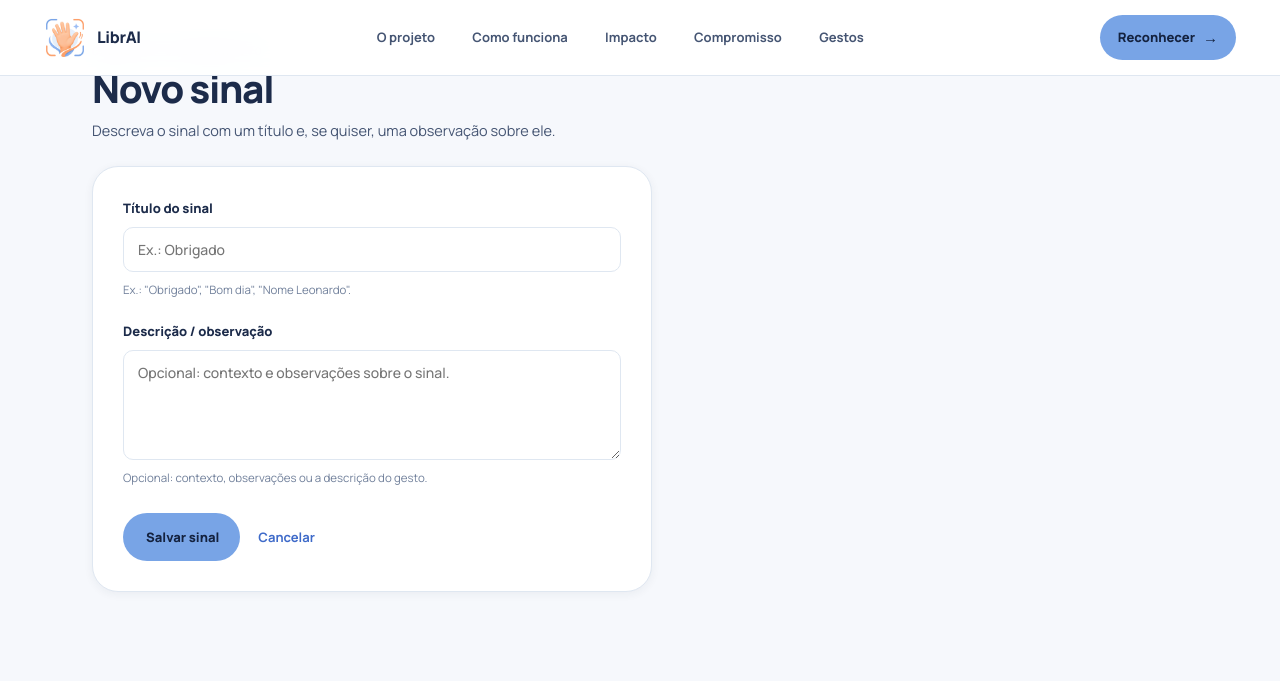
After one commit to VqtorZ/LibrAI, a Django app: page /gestos/novo/ in a window 1280 px wide. The commit adds this page. Shown: the top 681 px of the page. Run offline with Django 5.2, Linux system fonts and the light colour scheme.

Commit message:
feat: adiciona estrutura de sinais e gestos

```diff
--- /dev/null
+++ b/libras/forms.py
@@ -0,0 +1,40 @@
+"""Forms do LibrAI."""
+from django import forms
+
+from .models import Sinal
+
+
+class SinalForm(forms.ModelForm):
+    """Cadastro de um novo sinal/gesto.
+
+    A validação acontece no backend: o título é obrigatório, sem espaços
+    desnecessários, e a descrição permanece opcional.
+    """
+
+    class Meta:
+        model = Sinal
+        fields = ["titulo", "descricao"]
+        labels = {
+            "titulo": "Título do sinal",
+            "descricao": "Descrição / observação",
+        }
+        widgets = {
+            "titulo": forms.TextInput(
+                attrs={"placeholder": "Ex.: Obrigado", "autocomplete": "off"}
+            ),
+            "descricao": forms.Textarea(
+                attrs={
+                    "rows": 4,
+                    "placeholder": "Opcional: contexto e observações sobre o sinal.",
+                }
+            ),
+        }
+        error_messages = {
+            "titulo": {"required": "Informe o título do sinal."},
+        }
+
+    def clean_titulo(self):
+        titulo = self.cleaned_data.get("titulo", "").strip()
+        if not titulo:
+            raise forms.ValidationError("Informe o título do sinal.")
+        return titulo
--- /dev/null
+++ b/libras/models.py
@@ -0,0 +1,24 @@
+"""Models do LibrAI."""
+from django.db import models
+
+
+class Sinal(models.Model):
+    """Sinal ou gesto cadastrado colaborativamente no LibrAI.
+
+    Representa entradas genéricas do vocabulário (letras, palavras ou nomes),
+    sem regras específicas de Libras — o cadastro é livre.
+    """
+
+    titulo = models.CharField("título", max_length=120)
+    descricao = models.TextField("descrição", blank=True)
+    criado_em = models.DateTimeField("criado em", auto_now_add=True)
+    atualizado_em = models.DateTimeField("atualizado em", auto_now=True)
+    ativo = models.BooleanField("ativo", default=True)
+
+    class Meta:
+        ordering = ("-criado_em",)
+        verbose_name = "sinal"
+        verbose_name_plural = "sinais"
+
+    def __str__(self):
+        return self.titulo
--- a/libras/urls.py
+++ b/libras/urls.py
@@ -6,4 +6,6 @@ urlpatterns = [
     path("reconhecer/", views.recognizer, name="recognizer"),
     path("video/", views.video_feed, name="video_feed"),
     path("api/status/", views.status, name="status"),
+    path("gestos/", views.gestos, name="gestos"),
+    path("gestos/novo/", views.gesto_novo, name="gesto_novo"),
 ]
--- a/libras/views.py
+++ b/libras/views.py
@@ -1,5 +1,9 @@
+from django.contrib import messages
 from django.http import JsonResponse, StreamingHttpResponse
-from django.shortcuts import render
+from django.shortcuts import redirect, render
+
+from .forms import SinalForm
+from .models import Sinal
 from .vision import camera
 
 
@@ -19,3 +23,19 @@ def video_feed(request):
 
 def status(request):
     return JsonResponse(camera.status())
+
+
+def gestos(request):
+    """Lista os sinais ativos cadastrados para o LibrAI."""
+    sinais = Sinal.objects.filter(ativo=True)
+    return render(request, "libras/gestos.html", {"sinais": sinais})
+
+
+def gesto_novo(request):
+    """Cadastra um novo sinal (título e descrição)."""
+    form = SinalForm(request.POST or None)
+    if request.method == "POST" and form.is_valid():
+        form.save()
+        messages.success(request, "Sinal cadastrado com sucesso.")
+        return redirect("gestos")
+    return render(request, "libras/gesto_form.html", {"form": form})
--- a/static/css/app.css
+++ b/static/css/app.css
@@ -1363,3 +1363,244 @@ body.recognizer .header-cta span {
         scroll-behavior: auto;
     }
 }
+
+/* ==========================================================================
+   15. GESTOS — páginas de sinais (reutiliza os tokens e componentes atuais)
+   ========================================================================== */
+.gestures-page {
+    padding-block: 44px 90px;
+}
+
+.gestures-page .page-intro h1 {
+    margin: 10px 0 10px;
+    font-size: clamp(1.7rem, 3vw, 2.4rem);
+}
+
+.gestures-subtitle {
+    color: var(--color-text-secondary);
+    font-size: 14.5px;
+    line-height: 1.7;
+    max-width: 560px;
+    margin: 0;
+}
+
+.gestures-toolbar {
+    display: flex;
+    align-items: center;
+    justify-content: space-between;
+    gap: 18px;
+    margin: 30px 0 24px;
+}
+
+.gesto-grid {
+    display: grid;
+    grid-template-columns: repeat(3, 1fr);
+    gap: 18px;
+}
+
+.gesto-card {
+    display: flex;
+    flex-direction: column;
+    gap: 10px;
+    background: var(--color-surface);
+    border: 1px solid var(--color-border);
+    border-radius: var(--radius-md);
+    padding: 22px;
+    transition: transform .25s, box-shadow .25s, border-color .25s;
+}
+
+.gesto-card:hover {
+    transform: translateY(-4px);
+    box-shadow: var(--shadow-md);
+    border-color: var(--color-primary);
+}
+
+.gesto-card-top {
+    display: flex;
+    align-items: center;
+    justify-content: space-between;
+    gap: 10px;
+}
+
+.gesto-card h3 {
+    font-size: 1.05rem;
+    margin: 0;
+}
+
+.gesto-status {
+    font: 500 9px var(--font-mono);
+    letter-spacing: .08em;
+    text-transform: uppercase;
+    color: var(--color-success);
+    background: rgba(47, 158, 110, .12);
+    border-radius: var(--radius-full);
+    padding: 5px 9px;
+    white-space: nowrap;
+}
+
+.gesto-card p {
+    margin: 0;
+}
+
+.gesto-card-desc {
+    flex-grow: 1;
+    color: var(--color-text-secondary);
+    font-size: 13.5px;
+    line-height: 1.65;
+}
+
+.gesto-card-date {
+    color: var(--color-text-muted);
+    font: 500 10px var(--font-mono);
+}
+
+.empty-state {
+    display: grid;
+    gap: 10px;
+    justify-items: center;
+    text-align: center;
+    background: var(--color-surface);
+    border: 1px dashed var(--color-border);
+    border-radius: var(--radius-lg);
+    padding: 56px 24px;
+}
+
+.empty-state .empty-title {
+    font-size: 17px;
+    font-weight: 800;
+    margin: 0;
+}
+
+.empty-state p {
+    color: var(--color-text-secondary);
+    font-size: 13.5px;
+    margin: 0;
+}
+
+.empty-state .primary-button {
+    margin-top: 12px;
+}
+
+/* Mensagens do Django (sucesso/erro) */
+.messages {
+    list-style: none;
+    margin: 0 0 22px;
+    padding: 0;
+    display: grid;
+    gap: 10px;
+}
+
+.messages li {
+    border-radius: var(--radius-sm);
+    padding: 12px 16px;
+    font-size: 13.5px;
+    font-weight: 700;
+}
+
+.messages li.success {
+    background: rgba(47, 158, 110, .1);
+    border: 1px solid rgba(47, 158, 110, .35);
+    color: #20613F;
+}
+
+.messages li.error {
+    background: rgba(217, 90, 71, .08);
+    border: 1px solid rgba(217, 90, 71, .35);
+    color: var(--color-error);
+}
+
+/* Formulário de cadastro */
+.form-card {
+    display: grid;
+    gap: 20px;
+    background: var(--color-surface);
+    border: 1px solid var(--color-border);
+    border-radius: var(--radius-lg);
+    box-shadow: var(--shadow-sm);
+    padding: 30px;
+    max-width: 560px;
+}
+
+.form-field {
+    display: grid;
+    gap: 8px;
+}
+
+.form-field label {
+    font-size: 13px;
+    font-weight: 800;
+    color: var(--color-text);
+}
+
+.form-field input,
+.form-field textarea {
+    width: 100%;
+    border: 1px solid var(--color-border);
+    border-radius: var(--radius-sm);
+    background: var(--color-surface);
+    padding: 12px 14px;
+    font: 500 14px var(--font-body);
+    color: var(--color-text);
+    transition: border-color .2s, box-shadow .2s;
+}
+
+.form-field input:focus,
+.form-field textarea:focus {
+    outline: none;
+    border-color: var(--color-primary);
+    box-shadow: 0 0 0 3px var(--color-primary-soft);
+}
+
+.form-field textarea {
+    resize: vertical;
+    min-height: 110px;
+}
+
+.form-hint {
+    color: var(--color-text-muted);
+    font-size: 11.5px;
+    margin: 0;
+}
+
+.form-error {
+    color: var(--color-error);
+    font-size: 12.5px;
+    font-weight: 700;
+    margin: 0;
+}
+
+.form-actions {
+    display: flex;
+    align-items: center;
+    gap: 18px;
+    margin-top: 6px;
+}
+
+button.primary-button {
+    border: 0;
+    font-family: var(--font-body);
+    cursor: pointer;
+}
+
+@media (max-width:1024px) {
+    .gesto-grid {
+        grid-template-columns: repeat(2, 1fr);
+    }
+}
+
+@media (max-width:800px) {
+
+    .gesto-grid,
+    .gestures-toolbar {
+        grid-template-columns: 1fr;
+    }
+
+    .gestures-toolbar {
+        flex-direction: column;
+        align-items: flex-start;
+    }
+
+    .form-card {
+        padding: 22px;
+    }
+}
--- a/templates/libras/_header.html
+++ b/templates/libras/_header.html
@@ -4,8 +4,8 @@
       src="{% static 'img/logo.png' %}" alt=""><span class="brand-name">LibrAI</span></a>
   <nav class="header-nav" aria-label="Navegação principal"><a href="{% url 'home' %}#projeto">O projeto</a><a
       href="{% url 'home' %}#como-funciona">Como funciona</a><a href="{% url 'home' %}#impacto">Impacto</a><a
-      href="{% url 'home' %}#esg">Compromisso</a>
-    <!-- Futuro: links "Aprender" e "Gestos" entram nesta navegação. -->
+      href="{% url 'home' %}#esg">Compromisso</a><a href="{% url 'gestos' %}">Gestos</a>
+    <!-- Futuro: link "Aprender" entra nesta navegação. -->
   </nav>
   <div class="header-actions">
     <a class="header-cta" href="{% url 'recognizer' %}">Reconhecer <span aria-hidden="true">→</span></a>
@@ -19,8 +19,9 @@
   <a href="{% url 'home' %}#como-funciona">Como funciona</a>
   <a href="{% url 'home' %}#impacto">Impacto</a>
   <a href="{% url 'home' %}#esg">Compromisso</a>
+  <a href="{% url 'gestos' %}">Gestos</a>
   <a class="mobile-cta" href="{% url 'recognizer' %}">Reconhecer</a>
-  <!-- Futuro: links "Aprender" e "Gestos" entram neste menu. -->
+  <!-- Futuro: link "Aprender" entra neste menu. -->
 </nav>
 <script>
   (function () {
--- /dev/null
+++ b/templates/libras/gesto_form.html
@@ -0,0 +1,43 @@
+{% load static %}
+<!doctype html>
+<html lang="pt-BR">
+
+<head>
+    <meta charset="utf-8">
+    <meta name="viewport" content="width=device-width, initial-scale=1">
+    <title>Novo sinal — LibrAI</title>
+    <link rel="icon" type="image/png" href="{% static 'img/logo.png' %}">
+    <link rel="stylesheet" href="{% static 'css/app.css' %}">
+</head>
+
+<body class="gestos">{% include "libras/_header.html" %}
+    <main class="section-wrap gestures-page gestures-page-form">
+        <div class="page-intro">
+            <p class="section-label">CADASTRO COLABORATIVO</p>
+            <h1>Novo sinal</h1>
+            <p class="gestures-subtitle">Descreva o sinal com um título e, se quiser, uma observação sobre ele.</p>
+        </div>
+        <form class="form-card" method="post" action="{% url 'gesto_novo' %}">
+            {% csrf_token %}
+            {{ form.non_field_errors }}
+            <div class="form-field">
+                <label for="{{ form.titulo.id_for_label }}">{{ form.titulo.label }}</label>
+                {{ form.titulo }}
+                {% for error in form.titulo.errors %}<p class="form-error">{{ error }}</p>{% endfor %}
+                <p class="form-hint">Ex.: "Obrigado", "Bom dia", "Nome Leonardo".</p>
+            </div>
+            <div class="form-field">
+                <label for="{{ form.descricao.id_for_label }}">{{ form.descricao.label }}</label>
+                {{ form.descricao }}
+                {% for error in form.descricao.errors %}<p class="form-error">{{ error }}</p>{% endfor %}
+                <p class="form-hint">Opcional: contexto, observações ou a descrição do gesto.</p>
+            </div>
+            <div class="form-actions">
+                <button type="submit" class="primary-button">Salvar sinal</button>
+                <a class="text-link" href="{% url 'gestos' %}">Cancelar</a>
+            </div>
+        </form>
+    </main>
+</body>
+
+</html>
```
Also changed, not shown: libras/admin.py (added, +14 -0 lines), libras/tests.py (added, +138 -0 lines), templates/libras/gestos.html (added, +51 -0 lines), libras/migrations/0001_initial.py (added), libras/migrations/__init__.py (added).
